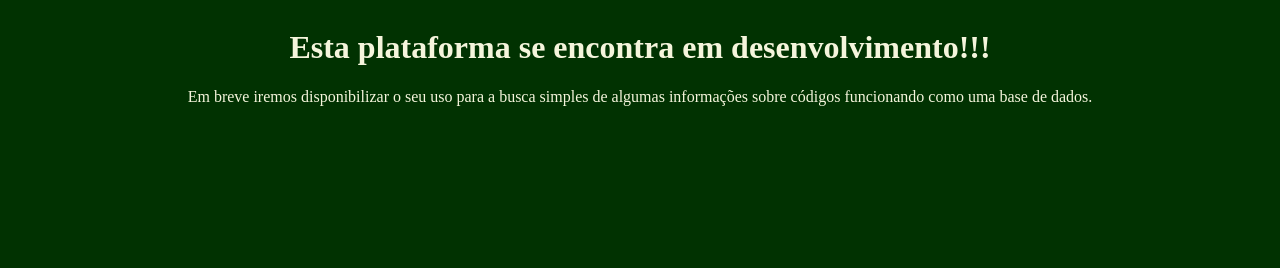
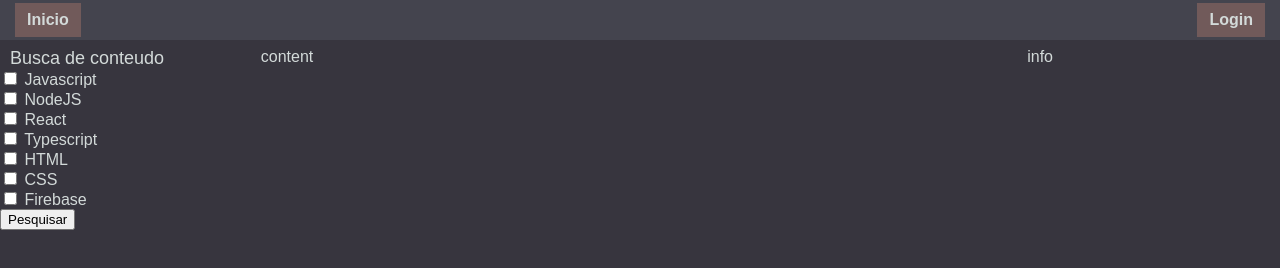
Before and after one commit to rafaoikava/dev-bestiary, a website: page public/index.html in a window 1280 px wide. Drawn offline with Linux system fonts and the light colour scheme.

Commit message:
testing css and adding index page

```diff
--- a/public/index.html
+++ b/public/index.html
@@ -11,11 +11,58 @@
 <body>
 
 
-  <div class="alert">
-    <h1> Esta plataforma se encontra em desenvolvimento!!!</h1>
-    <p class="palert">Em breve iremos disponibilizar o seu uso para a busca simples de algumas informações sobre códigos
-      funcionando como uma base de dados.</p>
+  <div class="main">
+    <div class="navbar">
+      <span class="button-link"><a href="./index.html" class="homepage">Inicio</a></span>
+
+      <span class="button-link">
+        <a href="index.html">Login</a>
+      </span>
+    </div>
+
+
+    <div class="search">
+      <span class="searchTitle">Busca de conteudo</span>
+
+      <span>
+        <form action="" method="get">
+
+          <input type="checkbox" name="selectedArea" id="jsArea" value="javascript">
+          <label for="jsArea">Javascript</label><br>
+
+
+          <input type="checkbox" name="selectedArea" id="nodeArea" value="node">
+          <label for="nodeArea"></label>NodeJS<br>
+
+          <input type="checkbox" name="selectedArea" id="reactArea" value="react">
+          <label for="reactArea">React</label><br>
+
+
+          <input type="checkbox" name="selectedArea" id="tsArea" value="typescript">
+          <label for="tsArea">Typescript</label><br>
+
+          <input type="checkbox" name="selectedArea" id="htmlArea" value="html">
+          <label for="htmlArea"></label>HTML<br>
+
+          <input type="checkbox" name="selectedArea" id="cssArea" value="css">
+          <label for="cssArea"></label>CSS<br>
+
+          <input type="checkbox" name="selectedArea" id="firebaseArea" value="firebase">
+          <label for="firebaseArea">Firebase</label><br>
+
+          <button type="submit">Pesquisar</button>
+        </form>
+      </span>
+
+
+
+
+
+    </div>
+    <div class="content">content</div>
+    <div class="info">info</div>
   </div>
+
 
 </body>
 
--- a/public/src/style/style.css
+++ b/public/src/style/style.css
@@ -1,11 +1,74 @@
-body {
-  background-color: rgb(1, 50, 1);
-  display: grid;
+:root {
+  --bgd-default-color: #37353e; /* Fundo Principal */
+  --snd-default-color: #44444e; /* Fundo Navbar/Secundário */
+  --thd-default-color: #715a5a; /* Cor de Destaque */
+  --txt-default-color: #d3dad9; /* Cor do Texto */
 }
 
-.alert {
-  margin: 10 10 10 10;
+body {
+  margin: 0;
+  padding: 0;
+  background-color: var(--bgd-default-color);
+  color: var(--txt-default-color);
+  font-family: sans-serif;
+}
+
+a,
+a:visited {
+  text-decoration: none;
+  color: var(--txt-default-color);
+  font-weight: bold;
+}
+
+.main {
+  display: grid;
+  grid-template-columns: 1fr 3fr 1fr;
+  grid-template-rows: 40px 1fr;
+  gap: 8px;
+  min-height: 100vh;
+}
+
+.navbar {
+  grid-column: 1 / 4;
+  display: flex;
+  justify-content: space-between;
   align-items: center;
-  text-align: center;
-  color: beige;
+  background-color: var(--snd-default-color);
+  margin: 0;
+  padding: 0 15px;
+  height: 40px;
 }
+
+.search {
+  grid-column: 1;
+  grid-row: 2;
+}
+
+.searchTitle {
+  font-size: large;
+  margin: 10px;
+  padding: auto;
+}
+
+.content {
+  grid-column: 2;
+  grid-row: 2;
+}
+
+.info {
+  grid-column: 3;
+  grid-row: 2;
+}
+
+.button-link {
+  display: inline-block;
+  padding: 8px 12px;
+  background-color: var(--thd-default-color);
+  color: var(--txt-default-color);
+  transition: background-color 0.3s ease;
+}
+
+.button-link:hover {
+  background-color: #5d4848;
+  color: var(--txt-default-color);
+}
```
Also changed, not shown: 1 other file.
